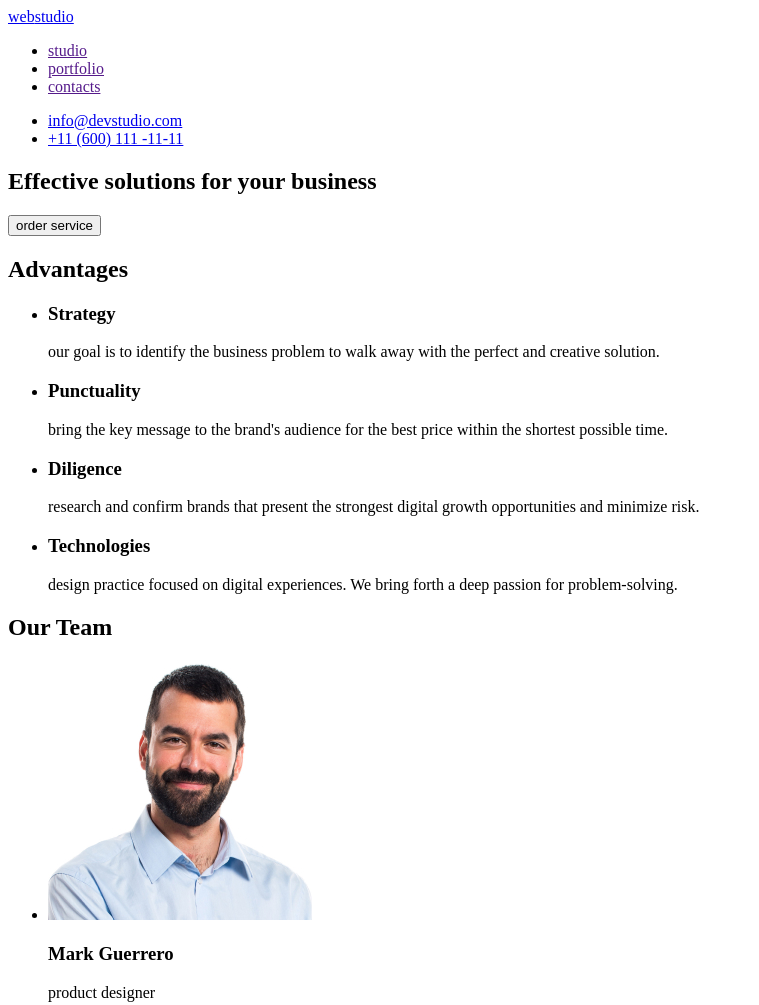
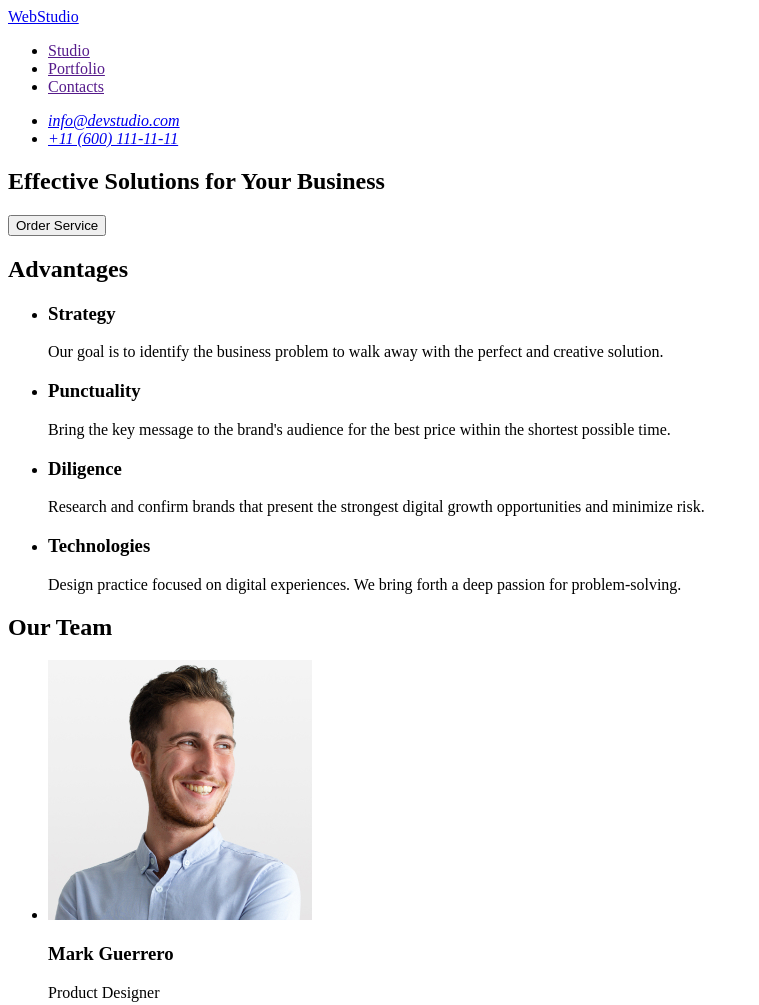
Before and after one commit to Timoha-osobennyy/goitmarkuphw01, a plain HTML site: page HTML/index.html in a window 1280 px wide. Shown: the top 1005 px of the page, without its empty margins (0-759 px from the left). Drawn offline with Linux system fonts and the light colour scheme.

Commit message:
goit-markup-hw-01

```diff
--- a/HTML/index.html
+++ b/HTML/index.html
@@ -9,23 +9,33 @@
 
 <body>
     <!-- header -->
+
     <header>
+        <nav>
             <!--  navigation -->
-        <a href="./index.html"><span>web</span>studio</a>
+            <a href="./index.html">WebStudio</a>
+
             <ul>
-            <li><a href="">studio</a></li>
-            <li><a href="">portfolio</a></li>
-            <li><a href="">contacts</a></li>
+                <li><a href="">Studio</a></li>
+                <li><a href="">Portfolio</a></li>
+                <li><a href="">Contacts</a></li>
             </ul>
+        </nav>
+        <!-- contacts -->
 
-        <!-- contacts -->
-        <nav>
+        <address>
             <ul>
 
-                <li><a href="mailto:info@devstudio.com">info@devstudio.com</a></li>
-                <li><a href="tel:+110001111111">+11 (600) 111 -11-11</a></li>
+                <li>
+                    <a href="mailto:info@devstudio.com">info@devstudio.com</a>
+
+                </li>
+                <li>
+                    <a href="tel:+110001111111">+11 (600) 111-11-11</a>
+
+                </li>
             </ul>
-        </nav>
+        </address>
     </header>
     <main>
 
@@ -36,53 +46,44 @@
 
         <section>
 
-<h1>Effective solutions for your business</h1>
+            <h1>Effective Solutions for Your Business</h1>
 
-<button type="button">order service </button>
+            <button type="button">Order Service </button>
 
         </section>
 
         <!-- content -->
 
         <section>
+
             <h2> Advantages</h2>
 
 
             <ul>
 
                 <li>
-
                     <h3>Strategy</h3>
-
-                <p>our goal is to identify the business problem to walk away with the perfect and creative solution.</p>
-
+                    <p>Our goal is to identify the business problem to walk away with the perfect and creative solution.
+                    </p>
                 </li>
 
                 <li>
-
-
                     <h3>Punctuality</h3>
-
-                <p>bring the key message to the brand's audience for the best price within the shortest possible
-                    time.</p>
+                    <p>Bring the key message to the brand's audience for the best price within the shortest possible  time.</p>
 
                 </li>
 
                 <li>
 
                     <h3>Diligence</h3>
-
-                <p>research and confirm brands that present the strongest digital growth opportunities and minimize
-                    risk.</p>
+                    <p>Research and confirm brands that present the strongest digital growth opportunities and minimize  risk.</p>
 
                 </li>
 
                 <li>
 
                     <h3>Technologies</h3>
-
-                <p>design practice focused on digital experiences. We bring forth a deep passion for problem-solving.
-                </p>
+                    <p>Design practice focused on digital experiences. We bring forth a deep passion for problem-solving. </p>
 
                 </li>
 
@@ -100,37 +101,32 @@
 
                 <li>
 
-                <img src="./images/markguerrero.jpg" alt="mark guerrero" width="264" height="260" />
-
+                    <img src="./images/tomford.jpg" mark guerrero" width="264" height="260" />
                     <h3>Mark Guerrero</h3>
-
-                <p>product designer</p>
+                    <p>Product Designer</p>
 
                 </li>
 
-            <li> <img src="./images/tomford.jpg"    alt ="tom ford" width="264" height="260" />
-
+                <li>
+                    <img src="./images/tomford.jpg" alt="tom ford" width="264" height="260" />
                     <h3>Tom Ford</h3>
-                <p>frontend developer</p>
+                    <p>Frontend Developer</p>
 
                 </li>
 
                 <li>
 
                     <img src="./images/camilagarcia.jpg" alt=" camila garcia" width="264" height="260" />
-
                     <h3>Camila Garcia</h3>
-
-                <p>marketing</p>
+                    <p>Marketing</p>
 
                 </li>
 
                 <li>
 
-                <img src="./images/img.jpg"  alt="daniel wilson" width="264" height="260" />
-
+                    <img src="./images/img.jpg" alt="daniel wilson" width="264" height="260" />
                     <h3>Daniel Wilson</h3>
-                <p>ui designer</p>
+                    <p>ui Designer</p>
 
                 </li>
 
@@ -143,10 +139,10 @@
 
     <footer>
 
-                <a href="./index.html"><span>web</span>studio</a>
+        <a href="./index.html">WebStudio</a>
+        <p>Increase the flow of customers and sales for your business with digital marketing & growth solutions. </p>
 
-                <p>increase the flow of customers and sales for your business with digital marketing & growth solutions.
-                </p>
     </footer>
 </body>
+
 </html>
```
Lines whose indentation alone changed are shown as unchanged.
